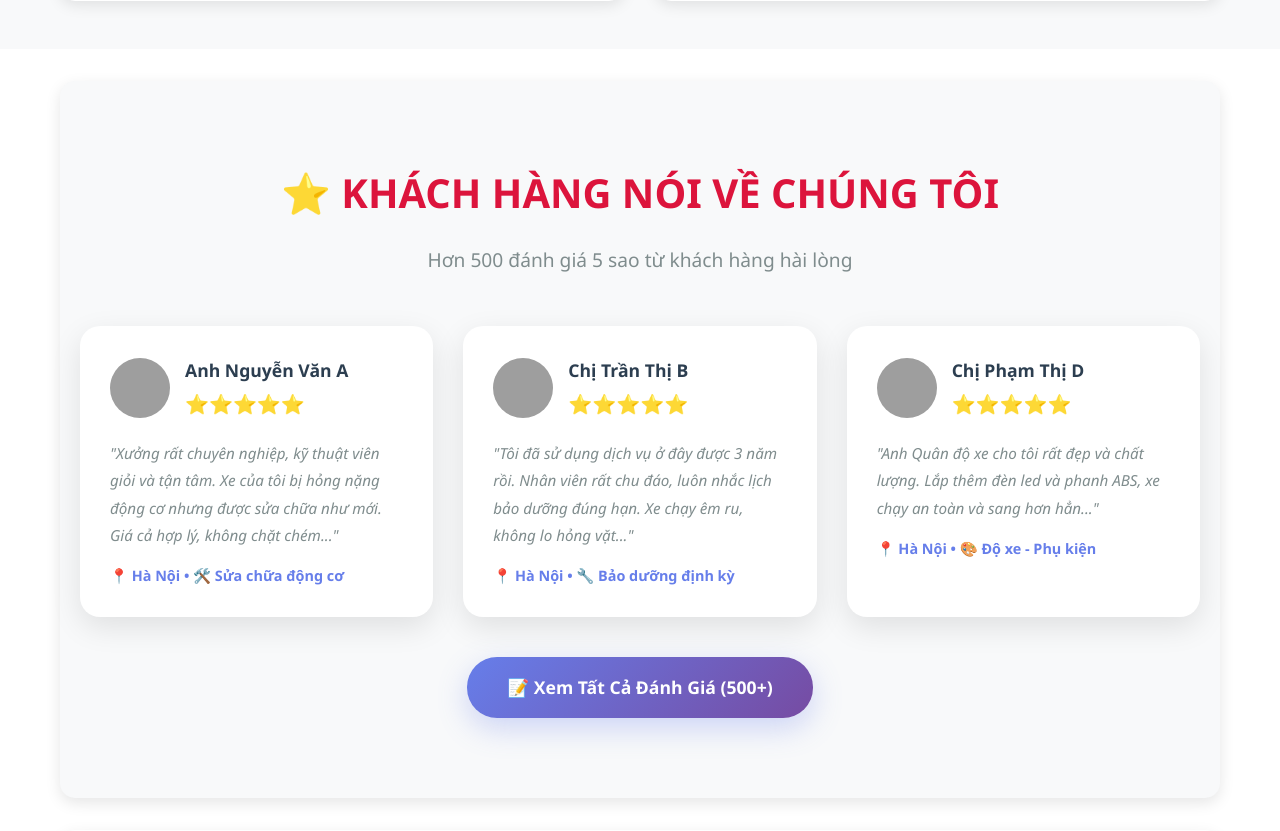
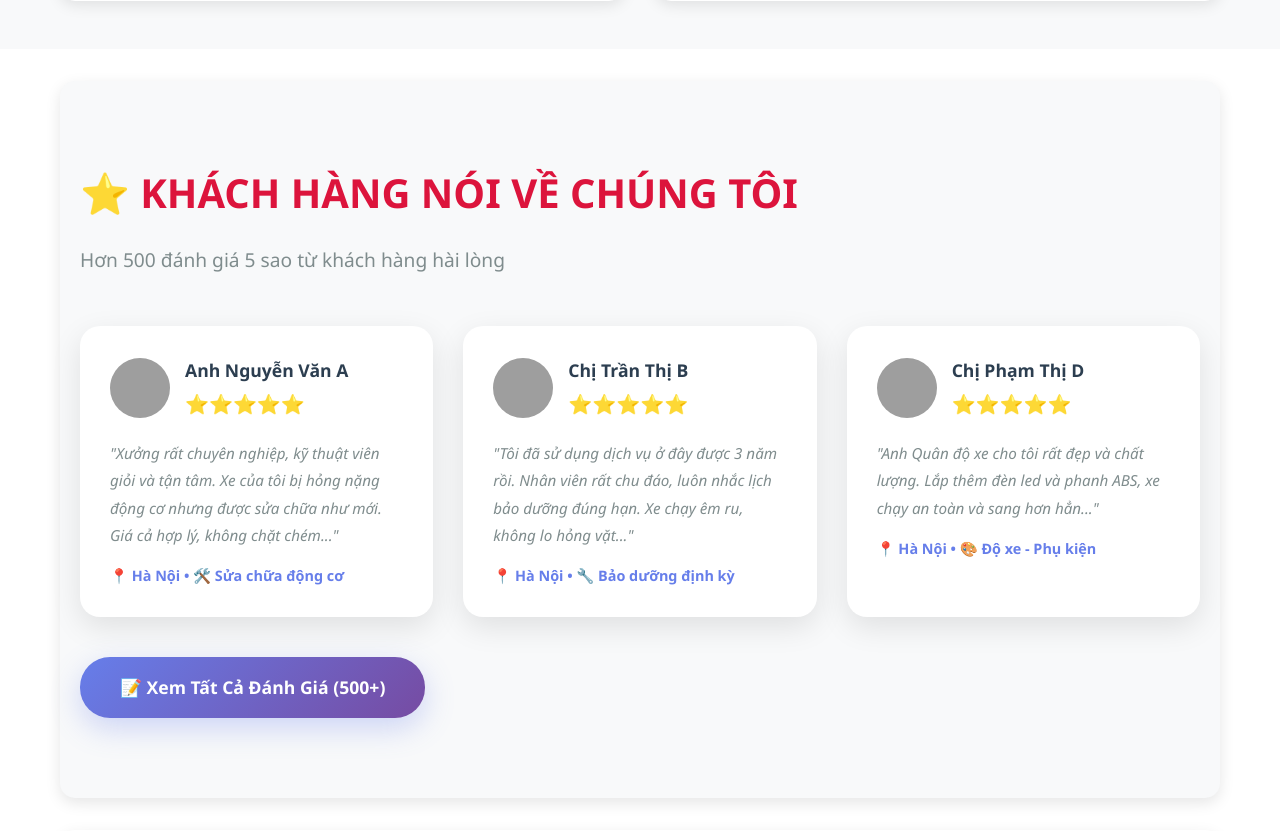
Before and after one commit to Dat2801/repair-shop, a Flask app: page / in a window 1280 px wide. Shown: the part 2922-3753 px from the top of the page. Run offline with Flask 3, Linux system fonts and the light colour scheme; data that the repository does not hold is empty; some libraries are stand-ins or nearby versions; grey boxes are pictures that could not be loaded.

Commit message:
fix: căn trái toàn bộ nội dung phần đánh giá khách hàng
AI generated code: 0% lines
Total lines: 3
AI lines: 0

```diff
--- a/app/templates/index.html
+++ b/app/templates/index.html
@@ -857,8 +857,8 @@
         <!-- Customer Reviews Section -->
         <section class="reviews-section" style="padding: 80px 0; background: #f8f9fa;">
             <div class="container">
-                <h2 class="section-title" style="font-size: 2.5rem; text-align: center; margin-bottom: 20px;">⭐ KHÁCH HÀNG NÓI VỀ CHÚNG TÔI</h2>
-                <p style="text-align: center; font-size: 1.2rem; color: #7f8c8d; margin-bottom: 50px;">Hơn 500 đánh giá 5 sao từ khách hàng hài lòng</p>
+                <h2 class="section-title" style="font-size: 2.5rem; text-align: left; margin-bottom: 20px;">⭐ KHÁCH HÀNG NÓI VỀ CHÚNG TÔI</h2>
+                <p style="text-align: left; font-size: 1.2rem; color: #7f8c8d; margin-bottom: 50px;">Hơn 500 đánh giá 5 sao từ khách hàng hài lòng</p>
 
                 <div style="display: grid; grid-template-columns: repeat(auto-fit, minmax(320px, 1fr)); gap: 30px; margin-bottom: 40px;">
                     <!-- Review Card 1 -->
@@ -901,7 +901,7 @@
                     </div>
                 </div>
 
-                <div style="text-align: center;">
+                <div style="text-align: left;">
                     <a href="{{ url_for('team.reviews') }}" style="display: inline-block; padding: 16px 40px; background: linear-gradient(135deg, #667eea 0%, #764ba2 100%); color: white; text-decoration: none; border-radius: 30px; font-weight: 700; font-size: 1.1rem; box-shadow: 0 10px 30px rgba(102, 126, 234, 0.3); transition: all 0.3s ease;">
                         📝 Xem Tất Cả Đánh Giá (500+)
                     </a>
```
